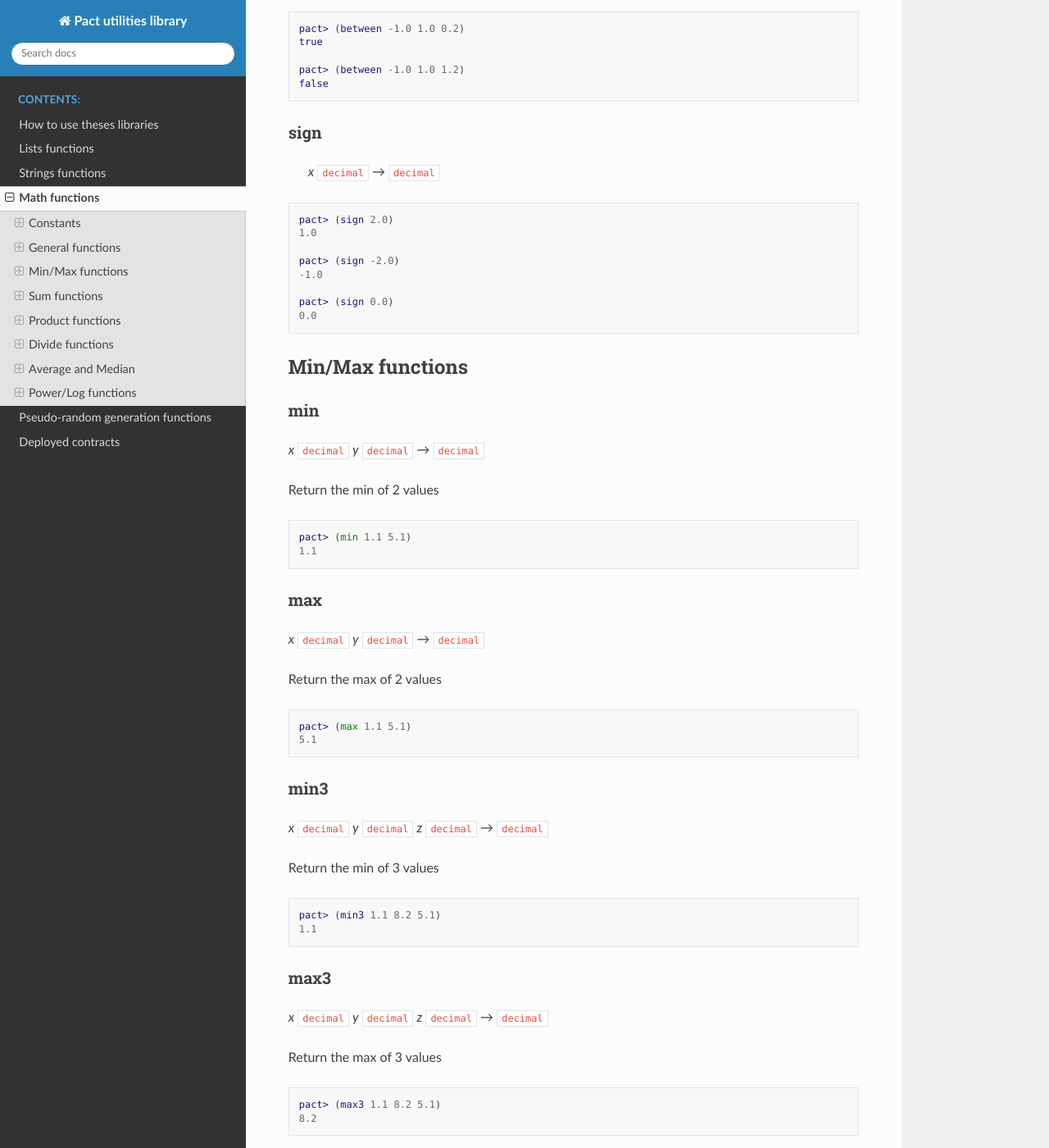
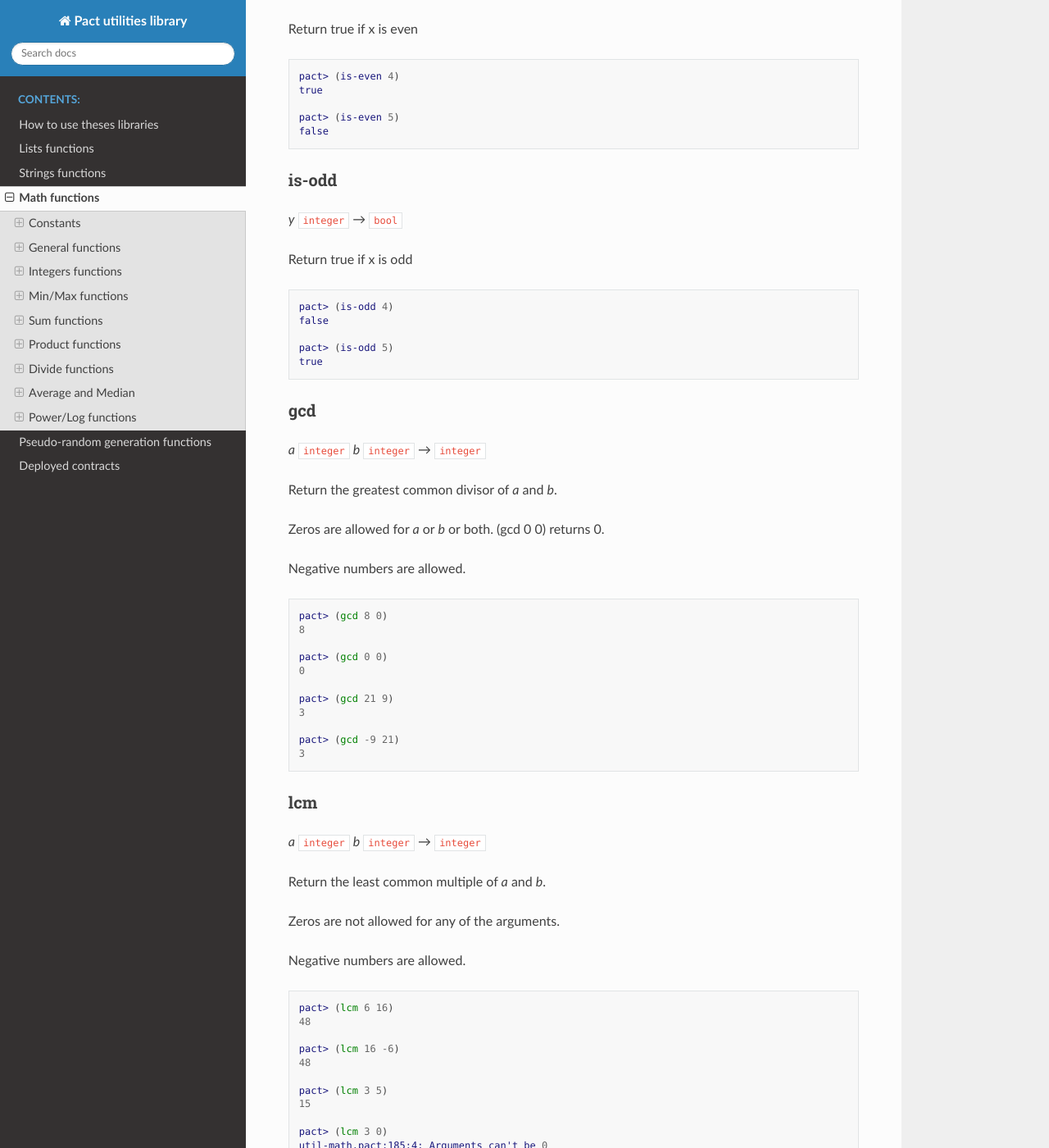
Before and after one commit to CryptoPascal31/pact-util-lib, a Sphinx documentation site: the page built from docs/source/util-math.rst, in a window 1280 px wide and 1400 px high, scrolled down 1709 px. Shown: the whole window at 82% size. Built offline with Sphinx 7.4.7 and the Read the Docs theme 2.0.0, drawn with Linux system fonts in a browser that asks for light colours; some of the changed text lies outside the part shown.

Commit message:
Add lcm and gcd.
Reorganize math documentation

```diff
--- a/docs/source/util-math.rst
+++ b/docs/source/util-math.rst
@@ -44,7 +44,36 @@ Golden Ratio (Phi)
 
 General functions
 -----------------
+between
+~~~~~~~
+*a* ``decimal`` *b* ``decimal`` *x* ``decimal`` *→* ``bool``
+Return true is a <= x <= b"
 
+.. code:: lisp
+
+  pact> (between -1.0 1.0 0.2)
+  true
+
+  pact> (between -1.0 1.0 1.2)
+  false
+
+sign
+~~~~
+ *x* ``decimal`` *→* ``decimal``
+
+.. code:: lisp
+
+  pact> (sign 2.0)
+  1.0
+
+  pact> (sign -2.0)
+  -1.0
+
+  pact> (sign 0.0)
+  0.0
+
+Integers functions
+------------------
 is-even
 ~~~~~~~
 *y* ``integer`` *→* ``bool``
@@ -73,33 +102,54 @@ Return true if x is odd
   pact> (is-odd 5)
   true
 
-between
-~~~~~~~
-*a* ``decimal`` *b* ``decimal`` *x* ``decimal`` *→* ``bool``
-Return true is a <= x <= b"
+gcd
+~~~
+*a* ``integer`` *b* ``integer`` *→* ``integer``
+
+Return the greatest common divisor of *a* and *b*.
+
+Zeros are allowed for *a* or *b* or both. (gcd 0 0) returns 0.
+
+Negative numbers are allowed.
 
 .. code:: lisp
 
-  pact> (between -1.0 1.0 0.2)
-  true
+  pact> (gcd 8 0)
+  8
 
-  pact> (between -1.0 1.0 1.2)
-  false
+  pact> (gcd 0 0)
+  0
 
-sign
-~~~~
- *x* ``decimal`` *→* ``decimal``
+  pact> (gcd 21 9)
+  3
+
+  pact> (gcd -9 21)
+  3
+
+lcm
+~~~
+*a* ``integer`` *b* ``integer`` *→* ``integer``
+
+Return the least common multiple of *a* and *b*.
+
+Zeros are not allowed for any of the arguments.
+
+Negative numbers are allowed.
+
 
 .. code:: lisp
 
-  pact> (sign 2.0)
-  1.0
+  pact> (lcm 6 16)
+  48
 
-  pact> (sign -2.0)
-  -1.0
+  pact> (lcm 16 -6)
+  48
 
-  pact> (sign 0.0)
-  0.0
+  pact> (lcm 3 5)
+  15
+
+  pact> (lcm 3 0)
+  util-math.pact:185:4: Arguments can't be 0
 
 
 Min/Max functions
```
Also changed, not shown: README.md (+2 -0 lines), 2 other files.
